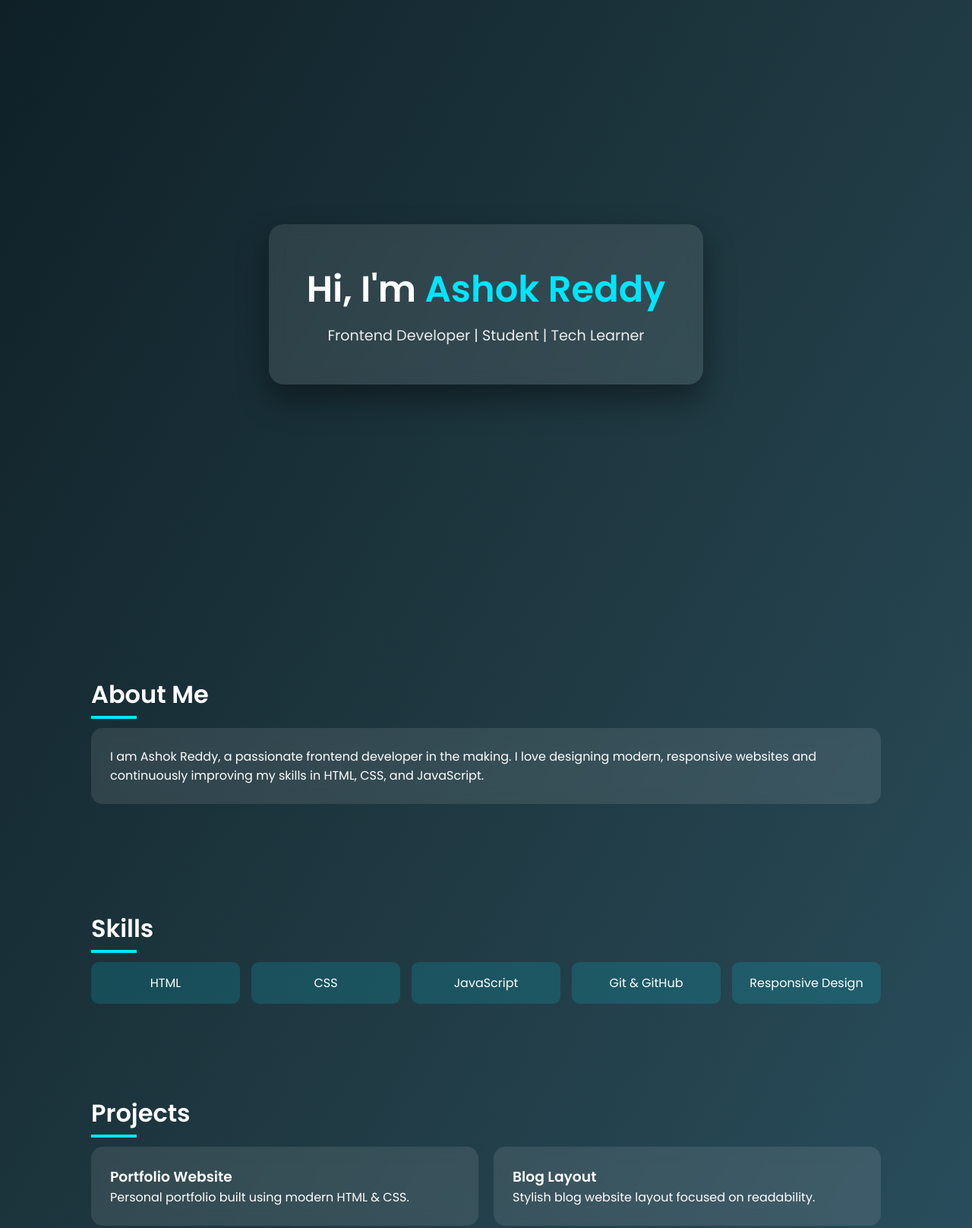
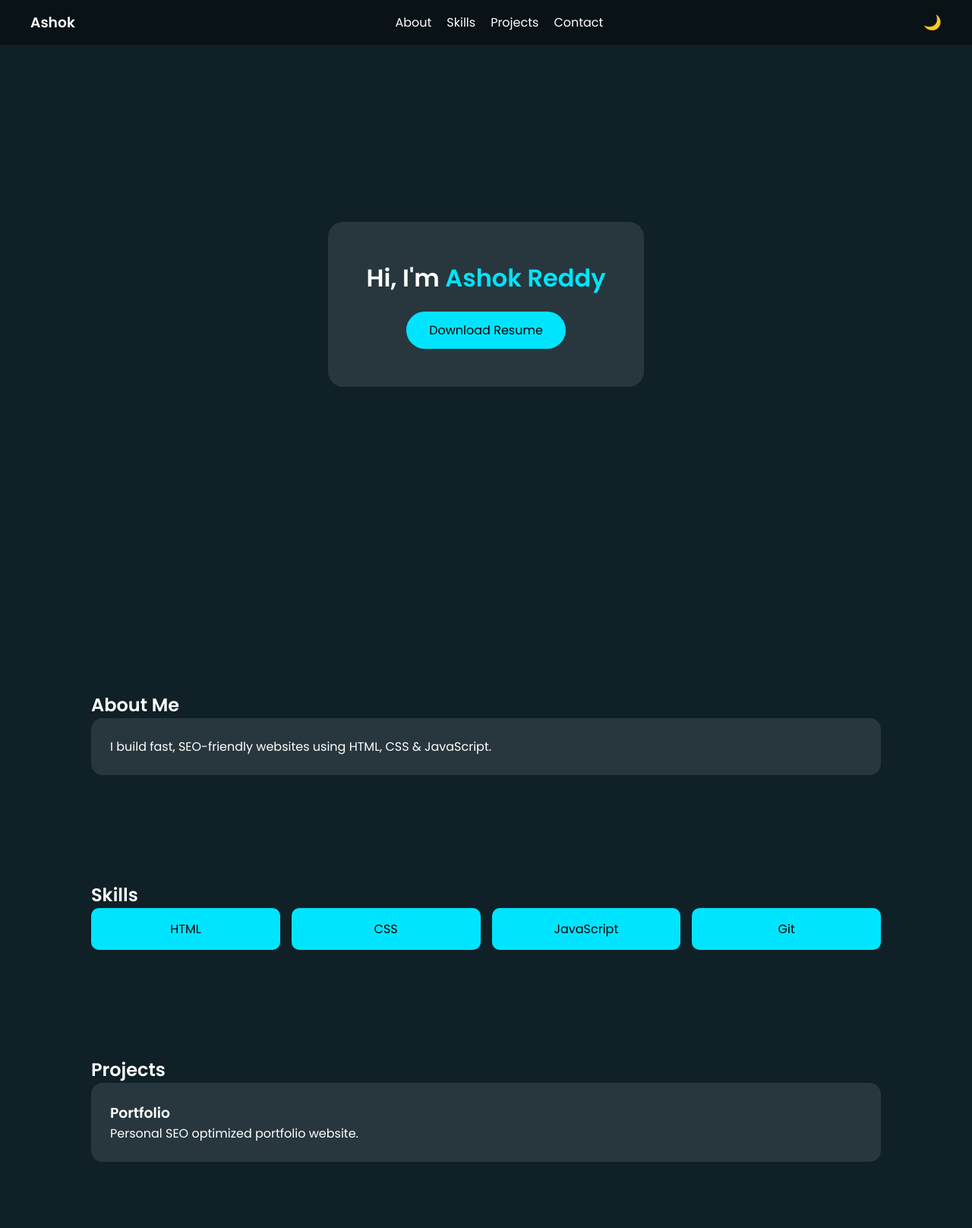
Before and after one commit to ashokreddy606/3.2-training-, a plain HTML site: page index.html in a window 1280 px wide. Shown: the top 1616 px of the page at 76% size. Drawn offline with Linux system fonts and the light colour scheme.

Commit message:
seo purpose

```diff
--- a/index.html
+++ b/index.html
@@ -2,213 +2,76 @@
 <html lang="en">
 <head>
 <meta charset="UTF-8">
-<title>Ashok Reddy | Portfolio</title>
+<title>Ashok Reddy | Frontend Developer</title>
 
-<style>
-/* Google Font */
-@import url('https://fonts.googleapis.com/css2?family=Poppins:wght@300;400;600&display=swap');
+<meta name="description" content="Ashok Reddy – Frontend Developer skilled in HTML, CSS, JavaScript.">
+<meta name="viewport" content="width=device-width, initial-scale=1.0">
 
-*{
-    margin:0;
-    padding:0;
-    box-sizing:border-box;
-    font-family:'Poppins',sans-serif;
-}
-
-body{
-    background:linear-gradient(120deg,#0f2027,#203a43,#2c5364);
-    color:#fff;
-}
-
-/* HEADER */
-header{
-    min-height:100vh;
-    display:flex;
-    align-items:center;
-    justify-content:center;
-    text-align:center;
-}
-
-.hero{
-    background:rgba(255,255,255,0.1);
-    padding:50px;
-    border-radius:20px;
-    backdrop-filter:blur(10px);
-    box-shadow:0 20px 40px rgba(0,0,0,0.4);
-    animation:fadeIn 1.5s ease;
-}
-
-.hero h1{
-    font-size:3rem;
-    font-weight:600;
-}
-
-.hero span{
-    color:#00e5ff;
-}
-
-.hero p{
-    margin-top:10px;
-    font-size:1.2rem;
-    opacity:0.9;
-}
-
-/* SECTIONS */
-section{
-    max-width:1100px;
-    margin:60px auto;
-    padding:30px;
-}
-
-h2{
-    font-size:2rem;
-    margin-bottom:20px;
-    position:relative;
-}
-
-h2::after{
-    content:'';
-    width:60px;
-    height:4px;
-    background:#00e5ff;
-    position:absolute;
-    left:0;
-    bottom:-8px;
-}
-
-/* CARDS */
-.card{
-    background:rgba(255,255,255,0.1);
-    border-radius:15px;
-    padding:25px;
-    margin-bottom:20px;
-    backdrop-filter:blur(10px);
-    transition:0.4s;
-}
-
-.card:hover{
-    transform:translateY(-10px);
-    box-shadow:0 15px 30px rgba(0,0,0,0.4);
-}
-
-/* SKILLS */
-.skills{
-    display:grid;
-    grid-template-columns:repeat(auto-fit,minmax(150px,1fr));
-    gap:15px;
-}
-
-.skill{
-    text-align:center;
-    padding:15px;
-    background:rgba(0,229,255,0.15);
-    border-radius:10px;
-    font-weight:500;
-}
-
-/* PROJECTS */
-.projects{
-    display:grid;
-    grid-template-columns:repeat(auto-fit,minmax(280px,1fr));
-    gap:20px;
-}
-
-/* CONTACT */
-.contact p{
-    margin:8px 0;
-}
-
-/* FOOTER */
-footer{
-    text-align:center;
-    padding:20px;
-    background:rgba(0,0,0,0.4);
-    margin-top:50px;
-}
-
-/* ANIMATION */
-@keyframes fadeIn{
-    from{
-        opacity:0;
-        transform:translateY(30px);
-    }
-    to{
-        opacity:1;
-        transform:translateY(0);
-    }
-}
-
-/* RESPONSIVE */
-@media(max-width:768px){
-    .hero h1{
-        font-size:2.2rem;
-    }
-}
-</style>
+<link rel="stylesheet" href="style.css">
 </head>
 
 <body>
+
+<!-- NAVBAR -->
+<nav>
+  <h3>Ashok</h3>
+  <ul>
+    <li><a href="#about">About</a></li>
+    <li><a href="#skills">Skills</a></li>
+    <li><a href="#projects">Projects</a></li>
+    <li><a href="#contact">Contact</a></li>
+  </ul>
+  <button id="themeToggle">🌙</button>
+</nav>
 
 <!-- HERO -->
 <header>
   <div class="hero">
     <h1>Hi, I'm <span>Ashok Reddy</span></h1>
-        <p>Frontend Developer | Student | Tech Learner</p>
+    <p class="hero-role"></p>
+    <a href="resume.pdf" download class="btn">Download Resume</a>
   </div>
 </header>
 
-<!-- ABOUT -->
-<section>
+<section id="about">
   <h2>About Me</h2>
   <div class="card">
-        <p>
-            I am Ashok Reddy, a passionate frontend developer in the making.
-            I love designing modern, responsive websites and continuously
-            improving my skills in HTML, CSS, and JavaScript.
-        </p>
+    <p>I build fast, SEO-friendly websites using HTML, CSS & JavaScript.</p>
   </div>
 </section>
 
-<!-- SKILLS -->
-<section>
+<section id="skills">
   <h2>Skills</h2>
   <div class="skills">
     <div class="skill">HTML</div>
     <div class="skill">CSS</div>
     <div class="skill">JavaScript</div>
-        <div class="skill">Git & GitHub</div>
-        <div class="skill">Responsive Design</div>
+    <div class="skill">Git</div>
   </div>
 </section>
 
-<!-- PROJECTS -->
-<section>
+<section id="projects">
   <h2>Projects</h2>
   <div class="projects">
     <div class="card">
-            <h3>Portfolio Website</h3>
-            <p>Personal portfolio built using modern HTML & CSS.</p>
-        </div>
-        <div class="card">
-            <h3>Blog Layout</h3>
-            <p>Stylish blog website layout focused on readability.</p>
+      <h3>Portfolio</h3>
+      <p>Personal SEO optimized portfolio website.</p>
     </div>
   </div>
 </section>
 
-<!-- CONTACT -->
-<section class="contact">
+<section id="contact">
   <h2>Contact</h2>
   <div class="card">
     <p>Email: ashokreddy@gmail.com</p>
     <p>GitHub: github.com/ashokreddy</p>
-        <p>LinkedIn: linkedin.com/in/ashokreddy</p>
   </div>
 </section>
 
 <footer>
-    <p>© 2025 Ashok Reddy | Designed with ❤️</p>
+  <p></p>
 </footer>
 
+<script src="script.js"></script>
 </body>
 </html>
--- /dev/null
+++ b/style.css
@@ -0,0 +1,120 @@
+@import url('https://fonts.googleapis.com/css2?family=Poppins:wght@400;600&display=swap');
+
+:root{
+  --bg:#0f2027;
+  --card:rgba(255,255,255,0.1);
+  --text:#fff;
+  --accent:#00e5ff;
+}
+
+.light{
+  --bg:#f4f4f4;
+  --card:#fff;
+  --text:#000;
+}
+
+*{
+  margin:0;
+  padding:0;
+  box-sizing:border-box;
+  font-family:Poppins,sans-serif;
+}
+
+body{
+  background:var(--bg);
+  color:var(--text);
+  transition:0.4s;
+}
+
+/* NAVBAR */
+nav{
+  position:fixed;
+  top:0;
+  width:100%;
+  display:flex;
+  justify-content:space-between;
+  align-items:center;
+  padding:15px 40px;
+  background:rgba(0,0,0,0.4);
+  backdrop-filter:blur(10px);
+  z-index:1000;
+}
+
+nav ul{
+  display:flex;
+  list-style:none;
+  gap:20px;
+}
+
+nav a{
+  color:var(--text);
+  text-decoration:none;
+}
+
+#themeToggle{
+  background:none;
+  border:none;
+  font-size:1.2rem;
+  cursor:pointer;
+}
+
+/* HERO */
+header{
+  min-height:100vh;
+  display:flex;
+  justify-content:center;
+  align-items:center;
+  text-align:center;
+}
+
+.hero{
+  background:var(--card);
+  padding:50px;
+  border-radius:20px;
+}
+
+.hero span{ color:var(--accent); }
+
+.btn{
+  display:inline-block;
+  margin-top:20px;
+  padding:12px 30px;
+  background:var(--accent);
+  color:#000;
+  border-radius:30px;
+  text-decoration:none;
+}
+
+/* SECTIONS */
+section{
+  max-width:1100px;
+  margin:80px auto;
+  padding:30px;
+}
+
+.card{
+  background:var(--card);
+  padding:25px;
+  border-radius:15px;
+}
+
+/* SKILLS */
+.skills{
+  display:grid;
+  grid-template-columns:repeat(auto-fit,minmax(150px,1fr));
+  gap:15px;
+}
+
+.skill{
+  background:var(--accent);
+  color:#000;
+  padding:15px;
+  border-radius:10px;
+  text-align:center;
+}
+
+/* FOOTER */
+footer{
+  text-align:center;
+  padding:20px;
+}
```
Also changed, not shown: add.js (added, +32 -0 lines). Lines whose indentation alone changed are shown as unchanged.
